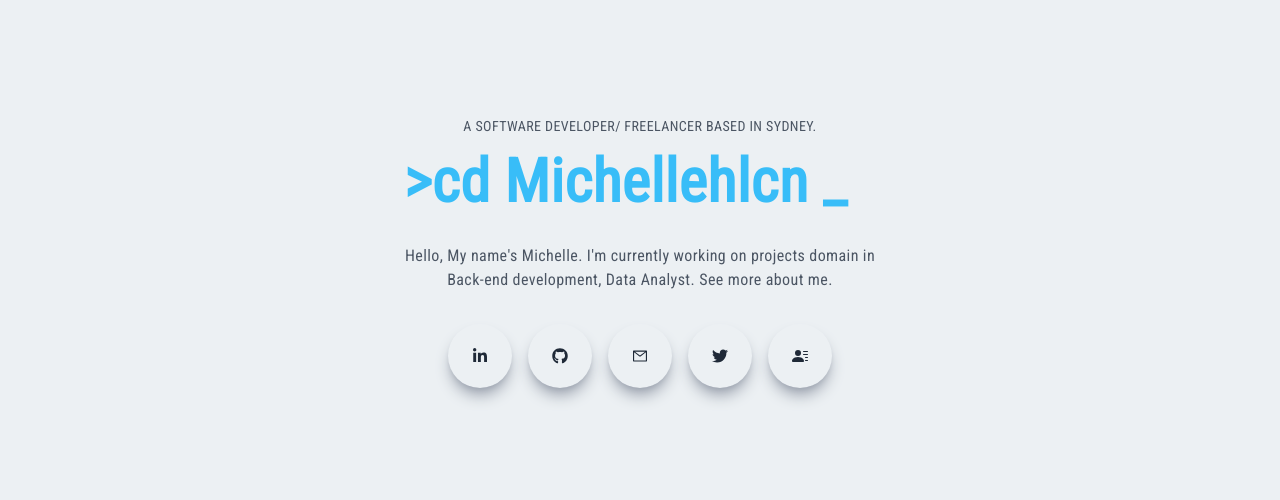
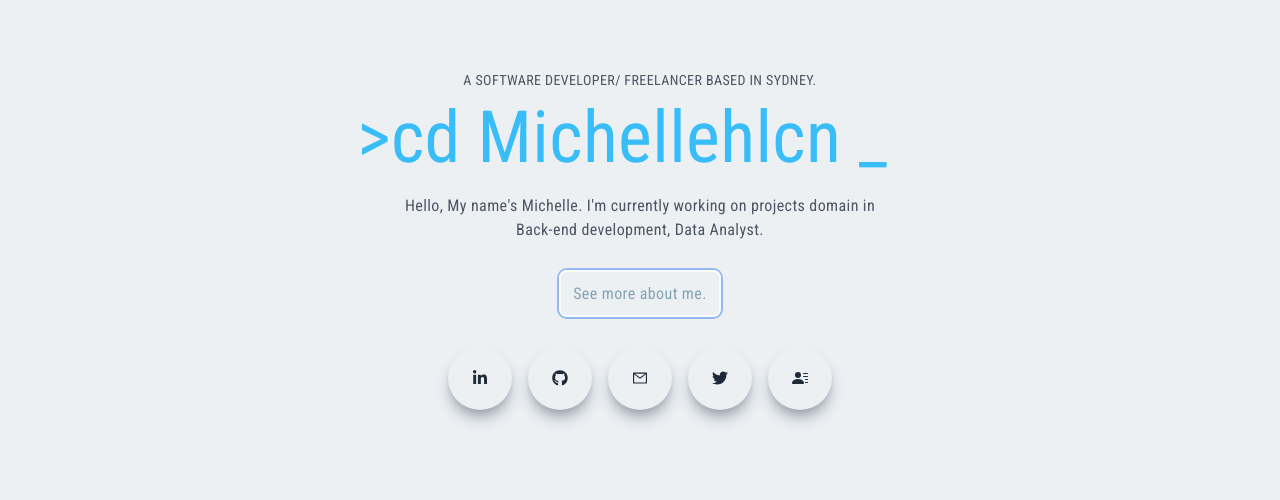
Before and after one commit to Michellehlcn/blog-app-nextjs, a Next.js app: page / in a window 1280 px wide. Shown: the part 140-640 px from the top of the page. Built offline with nearby package versions, Linux system fonts and the light colour scheme; no server answers.

Commit message:
fix homepage

```diff
--- a/src/pages/Main.jsx
+++ b/src/pages/Main.jsx
@@ -16,8 +16,8 @@ const Main = () => {
           }}>
             <div className="max-w-[1240px] w-full h-full mx-auto p-2 flex justify-center items-center">
                 <div>
-                    <p className="uppercase text-sm tracking-wildest text-gray-600">A software Developer/ freelancer based in Sydney. </p>
-                    <h1 className="py-4 ">
+                    <p className="uppercase text-sm tracking-wildest text-gray-600 pb-3">A software Developer/ freelancer based in Sydney. </p>
+                    <a className="py-3 text-7xl ">
                         <span className="text-[#38bdf8]">
                              <Typical
 									loop={Infinity}
@@ -26,23 +26,27 @@ const Main = () => {
 										1000,
 										]}/>
                         </span>
-                    </h1>
-                    <p className="py-4 text-gray-600 max-w-[70%] m-auto">Hello, My name's Michelle. I'm currently working on projects domain in Back-end development, Data Analyst. See more about me.</p>
+                    </a>
+                    <p className="py-5 pb-10 text-gray-600 max-w-[70%] mx-auto font-thin">
+                        Hello, My name's Michelle. I'm currently working on projects domain in Back-end development, Data Analyst.
+                    </p>
+                    <a className="border-slate-50 border-2 rounded-lg py-3 p-3 ring-2 cursor-pointer mx-auto text-[#83a2b4] hover:text-[#38bdf8]
+                        ">See more about me.</a>
 
-                    <div className=" py-4 px-40 flex items-center justify-center mx-w-[330px] m-auto">
-                        <div className="mx-2 rounded-full shadow-lg shadow-gray-400 p-6 cursor-pointer hover:scale-105 ease-in duration-300">
+                    <div className=" py-10 px-40 flex items-center justify-center mx-w-[330px] m-auto">
+                        <div className="mx-2 rounded-full shadow-lg shadow-gray-400 p-6 cursor-pointer hover:scale-105 ease-in duration-300 hover:text-[#38bdf8] hover:shadow-[#38bdf8]">
                             <FaLinkedinIn />
                         </div>
-                        <div className="mx-2 rounded-full shadow-lg shadow-gray-400 p-6 cursor-pointer hover:scale-105 ease-in duration-300">
+                        <div className="mx-2 rounded-full shadow-lg shadow-gray-400 p-6 cursor-pointer hover:scale-105 ease-in duration-300 hover:text-[#38bdf8 hover:shadow-[#38bdf8]">
                             <FaGithub />
                         </div>
-                        <div className="mx-2 rounded-full shadow-lg shadow-gray-400 p-6 cursor-pointer hover:scale-105 ease-in duration-300">
+                        <div className="mx-2 rounded-full shadow-lg shadow-gray-400 p-6 cursor-pointer hover:scale-105 ease-in duration-300 hover:text-[#38bdf8] hover:shadow-[#38bdf8]">
                             <AiOutlineMail />
                         </div>
-                        <div className="mx-2 rounded-full shadow-lg shadow-gray-400 p-6 cursor-pointer hover:scale-105 ease-in duration-300">
+                        <div className="mx-2 rounded-full shadow-lg shadow-gray-400 p-6 cursor-pointer hover:scale-105 ease-in duration-300 hover:text-[#38bdf8] hover:shadow-[#38bdf8]">
                             <FaTwitter />
                         </div>
-                        <div className="mx-2 rounded-full shadow-lg shadow-gray-400 p-6 cursor-pointer hover:scale-105 ease-in duration-300">
+                        <div className="mx-2 rounded-full shadow-lg shadow-gray-400 p-6 cursor-pointer hover:scale-105 ease-in duration-300 hover:text-[#38bdf8] hover:shadow-[#38bdf8]">
                             <BsFillPersonLinesFill />
                         </div>
                     </div>
```
